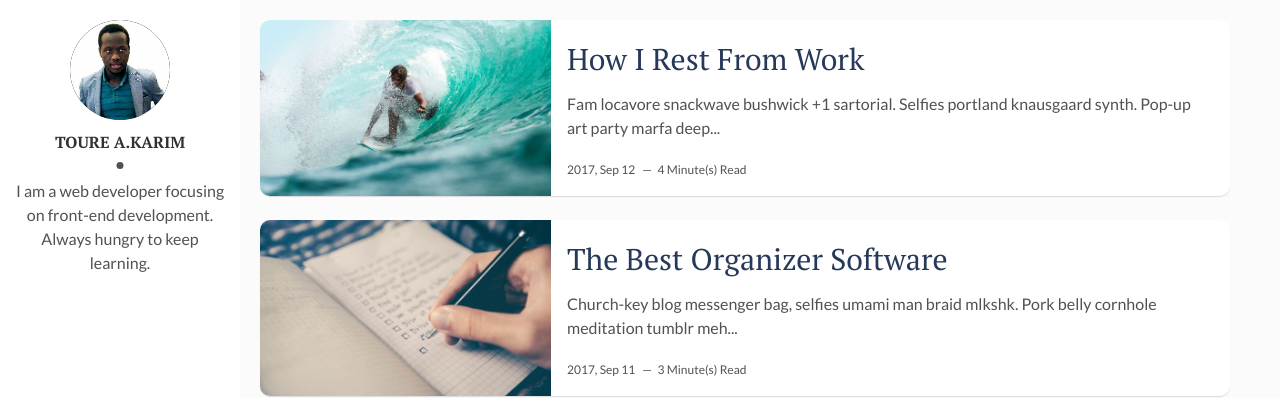
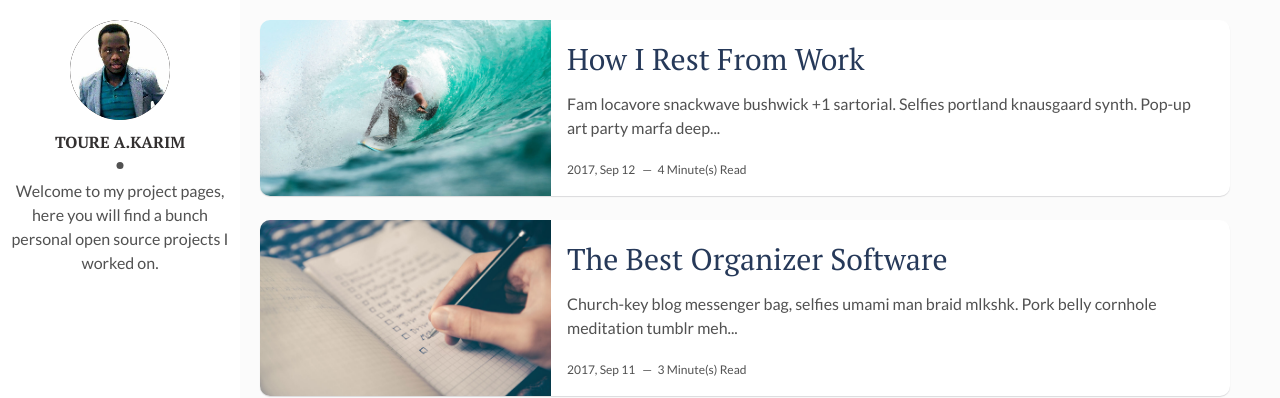
Before and after one commit to trabdlkarim/trabdlkarim.github.io, a Jekyll site: the page built from index.html, in a window 1280 px wide. Shown: the top 398 px of the page. Built offline with Jekyll 4.4.1, drawn with Linux system fonts in a browser that asks for light colours; the list of posts is cut into pages by our own code.

Commit message:
Update _config.yml

```diff
--- a/_config.yml
+++ b/_config.yml
@@ -11,7 +11,7 @@ site-twitter: #if your site has a twitter account, enter it here
 # Author Settings
 author: TOURE A.KARIM # add your name
 author-img: profile.jpg # add your photo
-about-author: I am a web developer focusing on front-end development. Always hungry to keep learning. # add description
+about-author: Welcome to my project pages, here you will find a bunch personal open source projects I worked on. # add description
 social-twitter: trabdlkarim # add your Twitter handle
 social-facebook: trabdlkarim # add your Facebook handle
 social-github: trabdlkarim # add your Github handle
```
